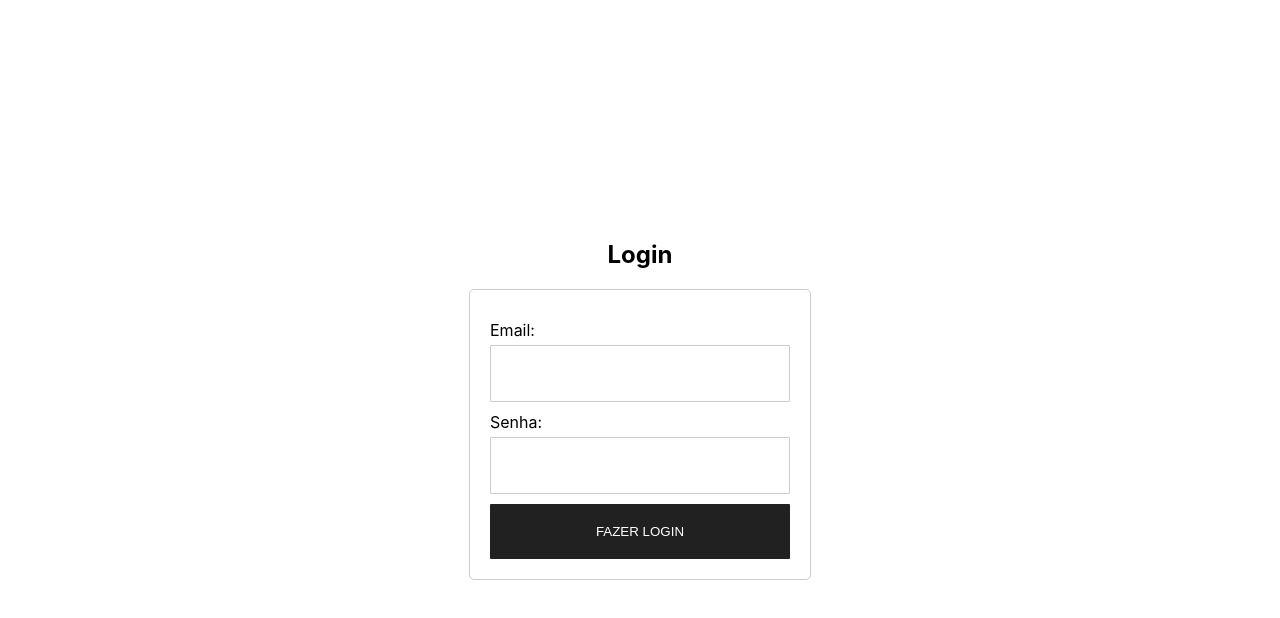
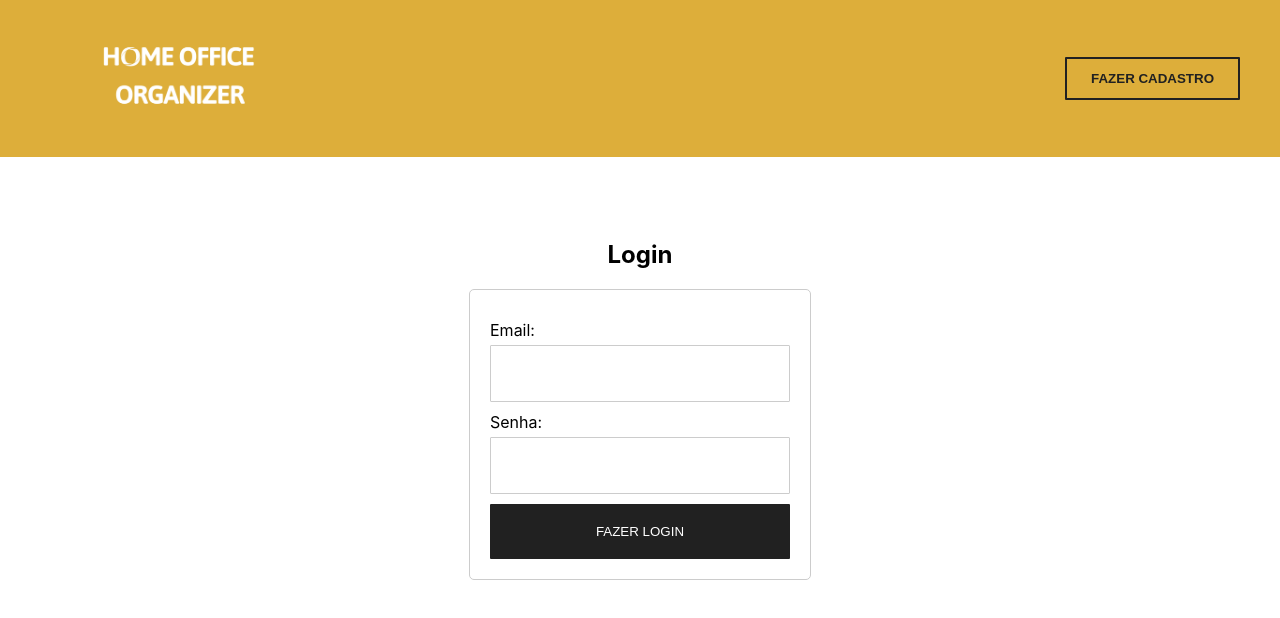
Before and after one commit to ICEI-PUC-Minas-PMV-ADS/pmv-ads-2024-1-e5-proj-homeoffice-organizer-t6, a React (Create React App) app in the folder codigo-fonte/: page / in a window 1280 px wide. Shown: the top 618 px of the page. Built offline with nearby package versions, Linux system fonts and the light colour scheme.

Commit message:
estilização das telas e navbar

```diff
--- a/codigo-fonte/src/Cadastro/Cadastro.js
+++ b/codigo-fonte/src/Cadastro/Cadastro.js
@@ -48,7 +48,7 @@ function Cadastro() {
 
   return (
     <div>
-      <Navbar />
+      <Navbar isLoginPage={false} />
     <div className="cadastro-container">
       <form className="cadastro-form" onSubmit={handleSubmit}>
         <div className="form-group">
--- a/codigo-fonte/src/Login/Login.js
+++ b/codigo-fonte/src/Login/Login.js
@@ -1,8 +1,11 @@
 import React from 'react';
+import Navbar from '../Navbar/Navbar';
 import './Login.css'
 
 function Login() {
   return (
+    <div>
+      <Navbar isLoginPage={true} />
     <div className="login-container">
       <h2>Login</h2>
       <form className="login-form">
@@ -17,6 +20,7 @@ function Login() {
         <button type="submit">Fazer Login</button>
       </form>
     </div>
+    </div>
   );
 }
 
--- a/codigo-fonte/src/Navbar/Navbar.css
+++ b/codigo-fonte/src/Navbar/Navbar.css
@@ -6,28 +6,27 @@
   display: flex;
   justify-content: space-between;
   align-items: center;
-    padding: 20px 10px;
+  padding: 10px;
 }
 
 .navbar-left {
   display: block;
-    margin-left: 50px;
+  margin-left: 20px;
 }
 
-  .navbar-left h1 {
-    text-transform: uppercase;
-    margin-left: 50px;
+.navbar-left img {
   margin: 0;
+  padding: 0;
 }
 
 .navbar-right {
   display: flex;
   align-items: center;
+  margin-right: 50px;
 }
 
 .navbar-right button {
-    padding: 10px 20px;
-    margin-right: 50px;
+  padding: 12px 24px;
   background-color: #DDAE3A;
   color: #212121;
   border: 2px solid #212121;
--- a/codigo-fonte/src/Navbar/Navbar.js
+++ b/codigo-fonte/src/Navbar/Navbar.js
@@ -1,14 +1,24 @@
 import React from 'react';
+import { Link } from 'react-router-dom';
 import './Navbar.css';
+import logoImg from './img/logo.png';
 
-function Navbar() {
+function Navbar({ isLoginPage }) {
   return (
     <nav className="navbar">
       <div className="navbar-left">
-        <h1>Home Office Organizer</h1>
+        <img src={logoImg} alt="Logo" style={{ width: '300px', heigth: 'auto' }} />
       </div>
       <div className="navbar-right">
-        <button>Fazer Login</button>
+        {isLoginPage ? (
+          <Link to="/cadastro">
+            <button>Fazer Cadastro</button>
+          </Link>
+        ) : (
+          <Link to="/login">
+            <button>Fazer Login</button>
+          </Link>
+        )}
       </div>
     </nav>
   );
```
Also changed, not shown: codigo-fonte/src/Navbar/img/logo.png (added), 1 other file (tests, documents, lock files or other folders). Lines whose indentation alone changed are shown as unchanged.
